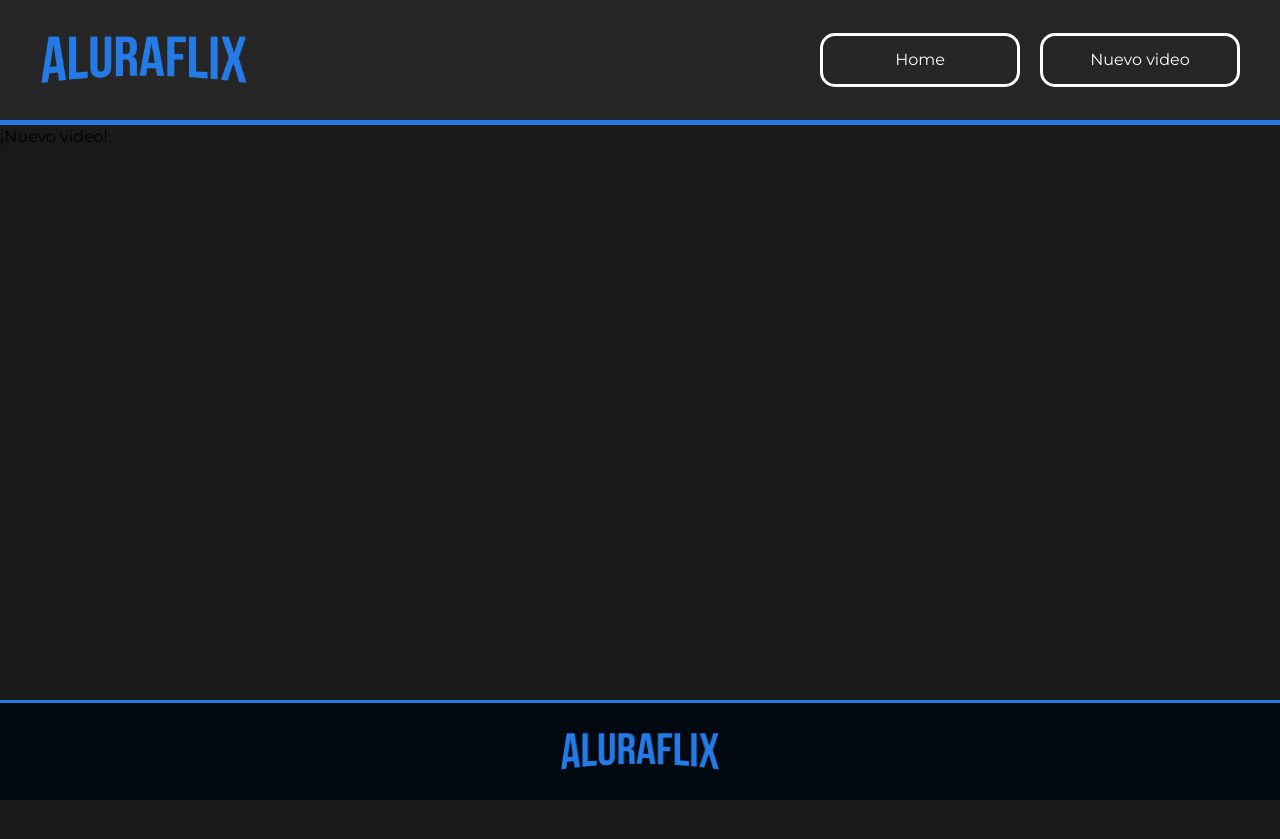
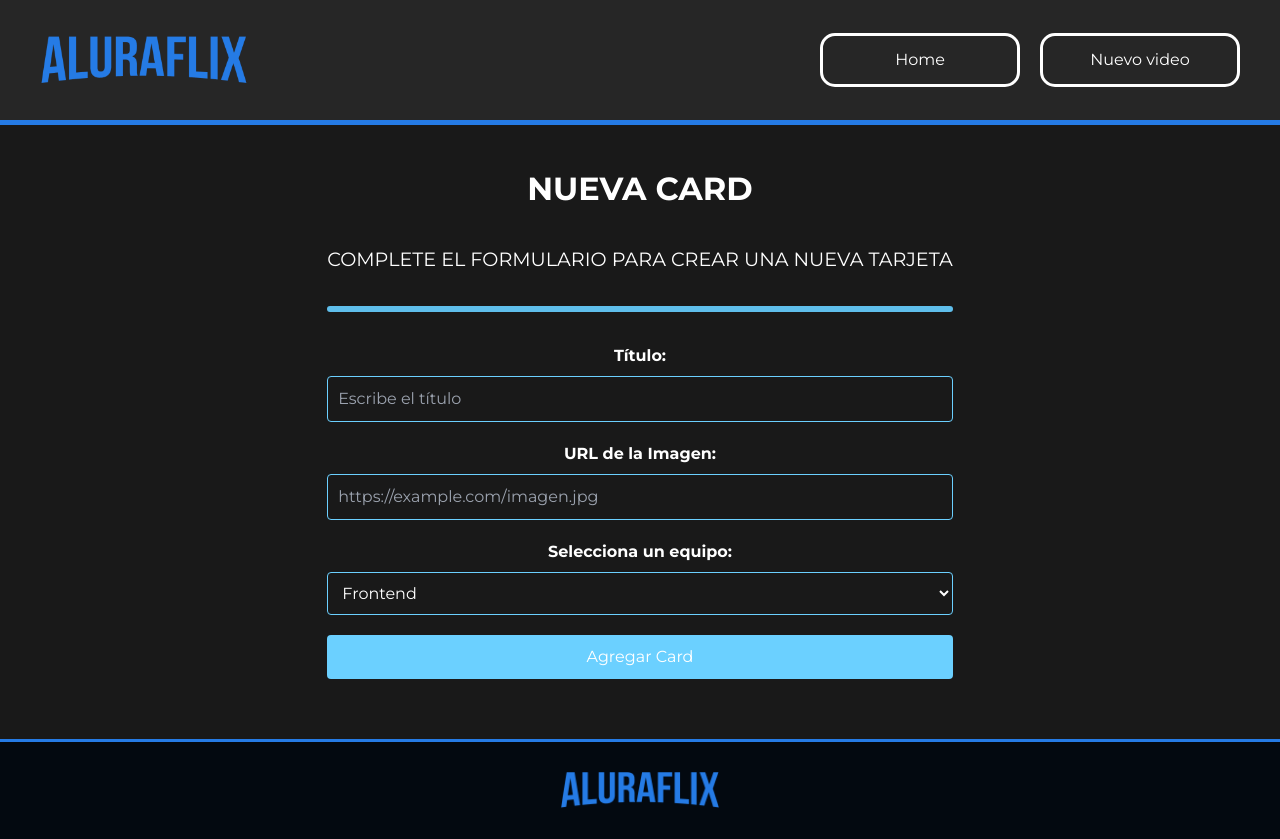
Before and after one commit to DulceNev/aluraFlix, a React (Vite) app: page /nuevo-video in a window 1280 px wide. Before the commit the page ends 800 px from the top, so only its background shows below. Built offline with nearby package versions, Linux system fonts and the light colour scheme; no server answers.

Commit message:
se pueden agregar cards y eliminarlas correctamente

```diff
--- a/src/App.jsx
+++ b/src/App.jsx
@@ -6,7 +6,7 @@ import './App.css'
 import Header from './components/Header/Header'
 
 import Footer from './components/Footer/Footer';
-import NuevoVideo from './components/NuevoVideo/NuevoVideo';
+import NuevoVideo from './components/NuevaCard/NuevaCard';
 import { BrowserRouter, Route, Routes } from 'react-router-dom';
 import HomePage from './Pages/home';
 
--- a/src/components/Categoria/Categoria.jsx
+++ b/src/components/Categoria/Categoria.jsx
@@ -20,8 +20,10 @@ const Categoria = () => {
                 {data?.map((image) => (
                     <ImageCard
                         key={image.id}
+                        id={image.id}
                         video={image}
                         image={image}
+
                         getData={getData}
                     />
                 ))}
--- a/src/components/Categoria/ImageCard/ImageCard.jsx
+++ b/src/components/Categoria/ImageCard/ImageCard.jsx
@@ -13,15 +13,23 @@ const ImageCard = (props) => {
 
     const [modalIsOpen, setIsOpen] = useState(false);
     // const { updateData } = usePut();
-    const { updateData } = useApi();
+    const { updateData, DeleteData } = useApi();
 
     function openModal() {
         setIsOpen(true);
+        console.log(props.image);
+        setTimeout(() => {
+            document.getElementById('title').value = props.image.title;
+            document.getElementById('team').value = props.image.team;
+            document.getElementById('image').value = props.image.url;
+        }, 100);
+
     }
 
     function closeModal() {
         setIsOpen(false);
     }
+
 
     Modal.setAppElement('#root');
 
@@ -47,9 +55,12 @@ const ImageCard = (props) => {
         closeModal();
     }
 
-
+    const deleteImageCard = async () => {
+        await DeleteData(props.id);
+        await props.getData();
+    }
     return (<article className='image-card'>
-        <TiDelete className='delete' />
+        <TiDelete className='delete' onClick={deleteImageCard} />
         <MdEditSquare onClick={openModal} className='edit' />
 
         <Modal
@@ -75,6 +86,7 @@ const ImageCard = (props) => {
                             className="form-input"
                             required
                             maxLength="100"
+
                         />
                     </div>
 
@@ -93,6 +105,7 @@ const ImageCard = (props) => {
                         <label className="form-label">URL de la Imagen:</label>
                         <input
                             type="url"
+
                             id="image"
                             name="image"
                             placeholder="https://example.com/imagen.jpg"
--- /dev/null
+++ b/src/components/NuevaCard/NuevaCard.css
@@ -0,0 +1,25 @@
+.nueva-card{
+    color: white;
+    /* max-width: 100%; */
+    margin: auto;
+    text-align: center;
+    display: flex;
+    flex-direction: column;
+    gap: 2rem;
+    padding: 40px;
+}
+
+.nueva-card h2{
+    font-size: 2rem;
+    font-weight: 700;
+}
+
+.nueva-card p{
+    font-size: 1.2rem;
+}
+
+.space{
+    height: 6px;
+    border-radius: 10px;
+    background-color: #5fbeeb;
+}
--- /dev/null
+++ b/src/components/NuevaCard/NuevaCard.jsx
@@ -0,0 +1,78 @@
+import useApi from '../../services/Api'
+import './NuevaCard.css'
+
+import { useNavigate } from "react-router";
+
+
+const NuevoVideo = () => {
+
+    const { addData } = useApi();
+    const navigate = useNavigate();
+
+    const addNewCard = async (e) => {
+        e.preventDefault();
+
+        const title = document.getElementById('title').value;
+        const team = document.getElementById('team').value;
+        const url = document.getElementById('image').value;
+
+        // console.log({ title, team, url });
+        await addData(title, team, url);
+        alert("Card agregada exitosamente 🎉");
+
+        navigate("/");
+    }
+
+    return <section className="nueva-card">
+        <h2>NUEVA CARD</h2>
+        <p>COMPLETE EL FORMULARIO PARA CREAR UNA NUEVA TARJETA</p>
+        <div className='space'></div>
+        <form onSubmit={addNewCard}>
+            <div>
+                <div className="form-group">
+                    <label htmlFor="title" className="form-label">Título:</label>
+                    <input
+                        type="text"
+                        id="title"
+                        name="title"
+                        placeholder="Escribe el título"
+                        className="form-input"
+                        required
+                        maxLength="100"
+                    />
+                </div>
+
+                <div className="form-group">
+                    <label className="form-label">URL de la Imagen:</label>
+                    <input
+                        type="url"
+                        id="image"
+                        name="image"
+                        placeholder="https://example.com/imagen.jpg"
+                        pattern="https?://.+"
+                        className="form-input"
+                        required
+                    />
+                </div>
+
+                <div className="form-group">
+                    <label htmlFor="team" className="form-label">Selecciona un equipo:</label>
+                    <select id="team" name="team" className="form-select" required>
+                        <option value="frontend">Frontend</option>
+                        <option value="backend">Backend</option>
+                        <option value="design">Diseño</option>
+                    </select>
+                </div>
+            </div>
+
+
+
+            <div className="form-group">
+                <button type="submit" className="form-button">Agregar Card</button>
+            </div>
+
+        </form>
+    </section>
+}
+
+export default NuevoVideo
--- a/src/components/NuevoVideo/NuevoVideo.jsx
+++ /dev/null
@@ -1,7 +0,0 @@
-const NuevoVideo = () => {
-    return <div>
-        <h1>¡Nuevo video!</h1>
-    </div>
-}
-
-export default NuevoVideo
--- a/src/services/Api.jsx
+++ b/src/services/Api.jsx
@@ -60,12 +60,26 @@ const useApi = () => {
         });
 
         const responseData = await response.json();
-        console.log(responseData);
+        return responseData;
 
     }
 
+    // **DELETE request**: Eliminar datos
+
+    const DeleteData = async (id) => {
+        const response = await fetch(`${apiUrl}/${id}`, {
+            method: 'DELETE',
+            headers: {
+                'Content-Type': 'application/json',
+            },
+        });
+
+        const responseData = await response.json();
+        return responseData;
+    }
+
     // Retornar las funciones y estados necesarios
-    return { data, getData, updateData, updateResponse, addData };
+    return { data, getData, updateData, updateResponse, addData, DeleteData };
 };
 
 export default useApi;
```
